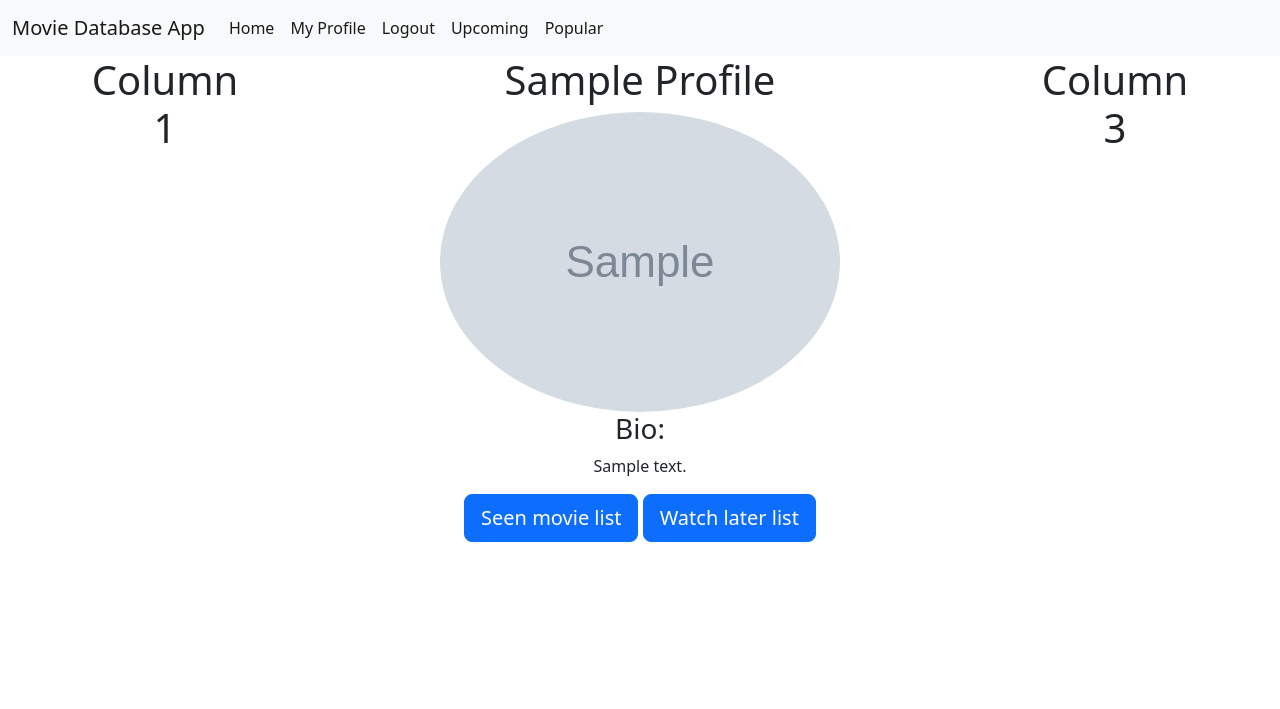
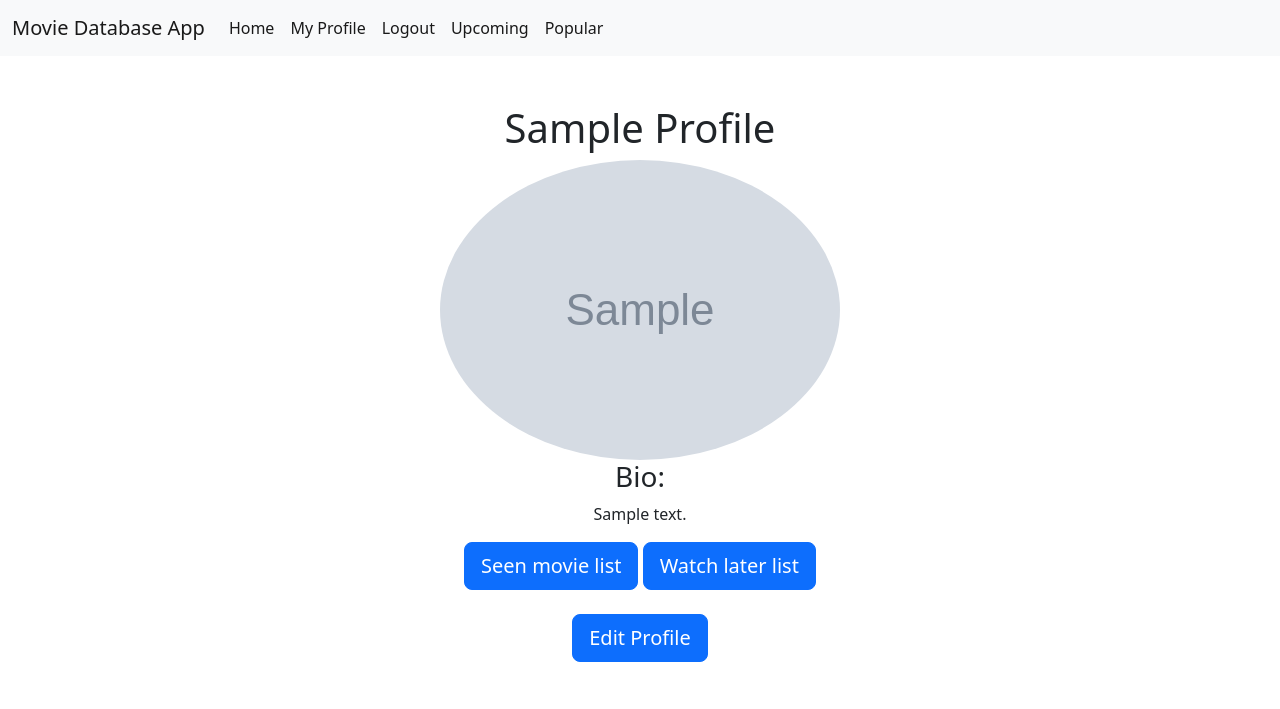
Before and after one commit to Raminas-afk/MovieDB, a Django app: page /user/profile in a window 1280 px wide. Shown: the top 709 px of the page. Run offline with Django 4.2, Linux system fonts and the light colour scheme; a user stored in the database is signed in; tables that the repository leaves empty hold one stand-in row (values such as "Sample post"); grey boxes marked "Sample" are stand-in pictures.

Commit message:
Profile/User info editing option

```diff
--- a/userprofiles/models.py
+++ b/userprofiles/models.py
@@ -11,7 +11,7 @@ class User(AbstractUser):
 class Profile(models.Model):
     user = models.OneToOneField(User, on_delete=models.CASCADE)
     avatar = models.ImageField(default='default.jpg', upload_to='profile_images')
-    bio = models.TextField()
+    bio = models.TextField(max_length=300)
 
     def save(self, *args, **kwargs):
         super().save()
--- a/userprofiles/templates/userprofiles/profile_overview.html
+++ b/userprofiles/templates/userprofiles/profile_overview.html
@@ -5,21 +5,14 @@
 {% block content %}
 
 <div class="container text-center">
-    <div class="row">
-        <div class="col">
-            <h1>Column 1</h1>
-        </div>
-        <div class="col-8">
-            <h1>{{user|capfirst}} Profile</h1>
-            <img class="rounded-circle account-img" src="{{ user.profile.avatar.url }}"><br>
-            <h3>Bio:</h3>
-            <p>{{user.profile.bio}}</p>
-            <a href="{% url 'seen-movies' %}"><button type="button"  class="btn btn-primary btn-lg">Seen movie list</button></a>
-            <a href="{% url 'saved-movies' %}"><button type="button" class="btn btn-primary btn-lg">Watch later list</button></a>
-        </div>
-        <div class="col">
-            <h1>Column 3</h1>
-        </div>
+    <div class="col-6 container py-5">
+        <h1>{{user|capfirst}} Profile</h1>
+        <img class="rounded-circle account-img" src="{{ user.profile.avatar.url }}"><br>
+        <h3>Bio:</h3>
+        <p>{{user.profile.bio}}</p>
+        <a href="{% url 'seen-movies' %}"><button type="button"  class="btn btn-primary btn-lg">Seen movie list</button></a>
+        <a href="{% url 'saved-movies' %}"><button type="button" class="btn btn-primary btn-lg">Watch later list</button></a><br><br>
+        <a href="{% url 'edit-profile' %}"><button type="button"  class="btn btn-primary btn-lg">Edit Profile</button></a>
     </div>
 </div>
 
--- a/userprofiles/urls.py
+++ b/userprofiles/urls.py
@@ -4,6 +4,7 @@ from . import views
 
 urlpatterns = [
     path('profile', views.profile_overview, name="profile"),
+    path('edit_profile', views.edit_profile, name="edit-profile"),
     path('profile/seen-movies', views.profile_seen_movies, name="seen-movies"),
     path('profile/saved-movies', views.profile_saved_movies, name="saved-movies"),
     path('register', views.register_request, name="register"),
--- a/userprofiles/views.py
+++ b/userprofiles/views.py
@@ -1,7 +1,7 @@
 from django.shortcuts import render, redirect
 from django.contrib.auth import login, authenticate, logout
 from django.contrib.auth.forms import AuthenticationForm
-from .forms import NewUserForm
+from .forms import NewUserForm, UpdateProfileForm, UpdateUserForm
 from utils.reusable_variables import key, poster_url
 
 import requests
@@ -14,6 +14,22 @@ def profile_overview(request):
         "user": request.user
     })
 
+def edit_profile(request):
+    if request.method == "GET":
+        profile_form = UpdateProfileForm(instance=request.user.profile)
+        user_form = UpdateUserForm(instance=request.user)
+        return render(request, "userprofiles/profile_edit.html", {
+            "profile_form": profile_form,
+            "user_form": user_form
+        })
+    if request.method == "POST":
+        profile_form = UpdateProfileForm(request.POST, request.FILES, instance=request.user.profile)
+        user_form = UpdateUserForm(request.POST, instance=request.user)
+
+        if user_form.is_valid() and profile_form.is_valid():
+            user_form.save()
+            profile_form.save()
+            return redirect('profile')
 
 def profile_saved_movies(request):
     user = request.user
```
Also changed, not shown: userprofiles/templates/userprofiles/profile_edit.html (added, +23 -0 lines).
